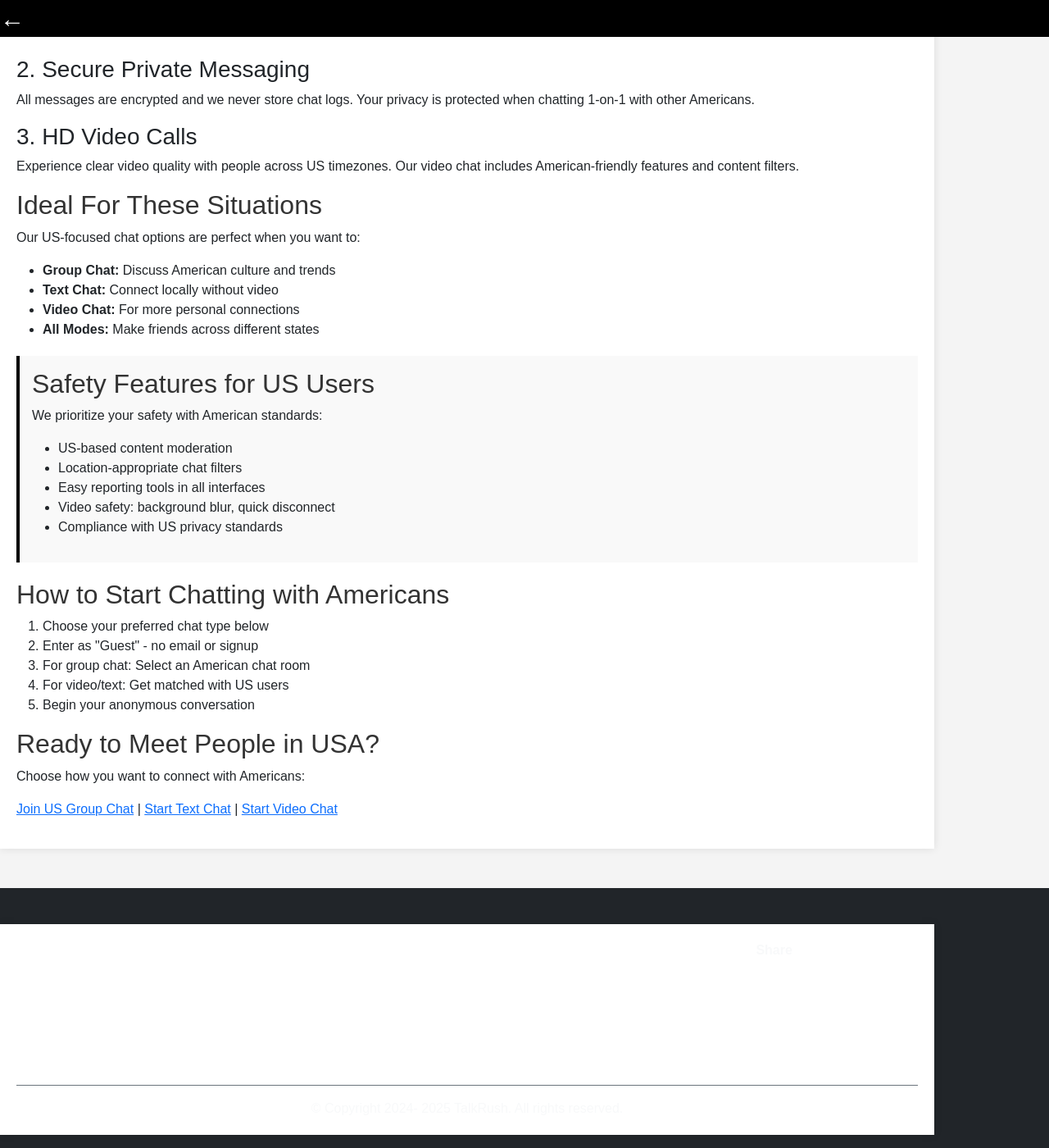
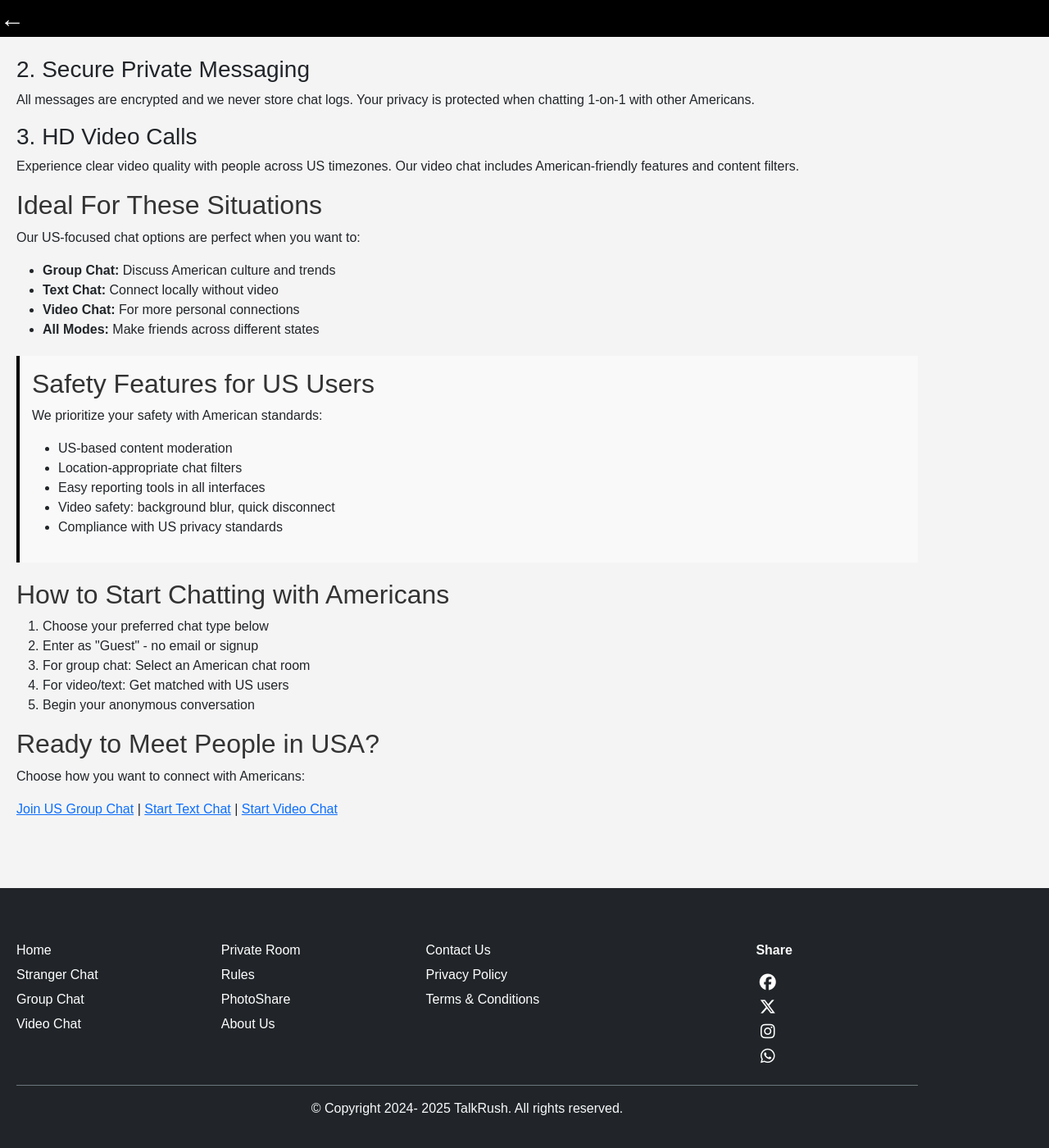
Before and after one commit to shkumaraman/shkumaraman.github.io, a Jekyll site: the page built from page/chat-with-strangers-usa.html, in a window 1280 px wide and 1400 px high, scrolled down 1554 px. Shown: the whole window at 82% size. Built offline with Jekyll 4.4.1, drawn with Linux system fonts in a browser that asks for light colours.

Commit message:
Update chat-with-strangers-usa.html

```diff
--- a/page/chat-with-strangers-usa.html
+++ b/page/chat-with-strangers-usa.html
@@ -9,7 +9,7 @@ description: "Connect safely with people in the USA. Free group chats, private m
         body { font-family: Arial, sans-serif; background-color: #f4f4f4; margin: 0; padding: 0; }
         .header { background-color: #000; color: #fff; height: 45px; width: 100%; text-align: left; position: fixed; top: 0; z-index: 100; left: 0; }
         .back-arrow { cursor: pointer; font-size: 30px; }
-        .container { width: 100%; margin: 20px 0 0 0; background: white; padding: 20px; box-shadow: 0 0 10px rgba(0, 0, 0, 0.1); }
+        .container { width: 100%; margin: 20px 0 0 0; padding: 20px; }
         h1, h2 { color: #333; }
         .feature-box { background: #f9f9f9; border-left: 4px solid #000; padding: 15px; margin: 20px 0; }
         .chat-types { display: flex; flex-wrap: wrap; gap: 15px; margin: 20px 0; }
```
